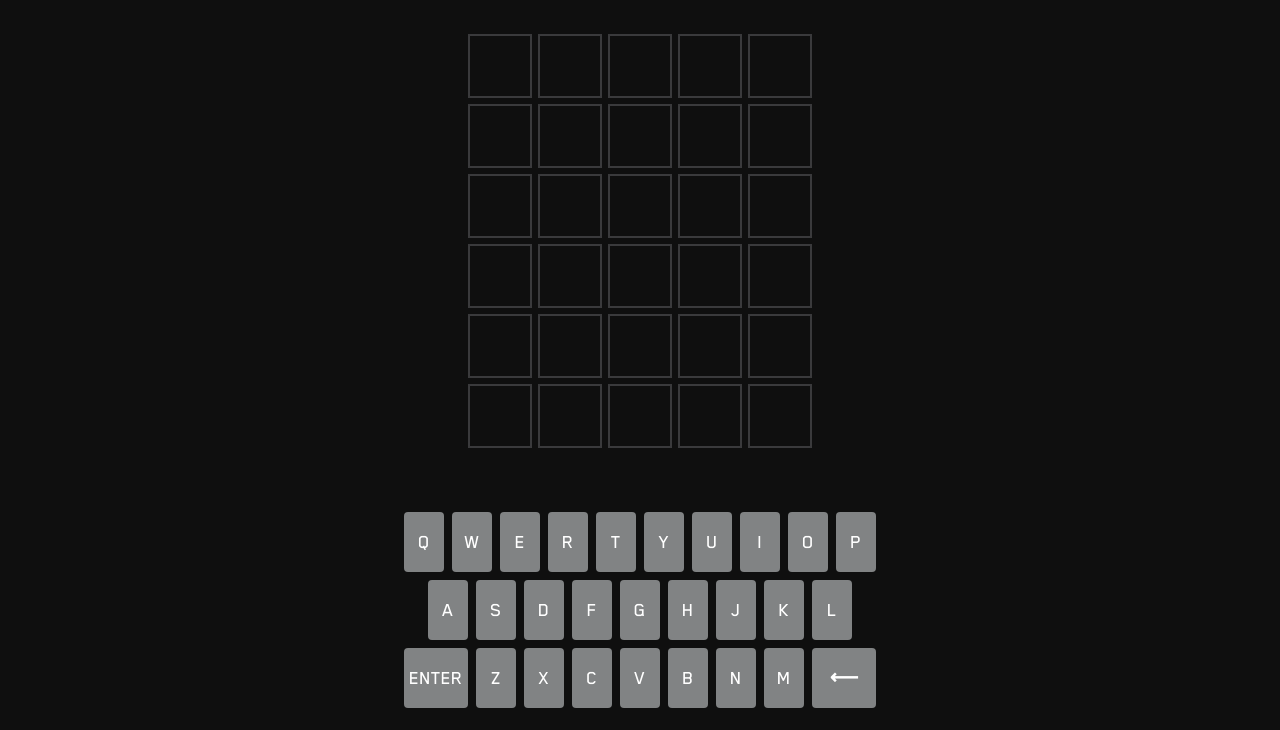
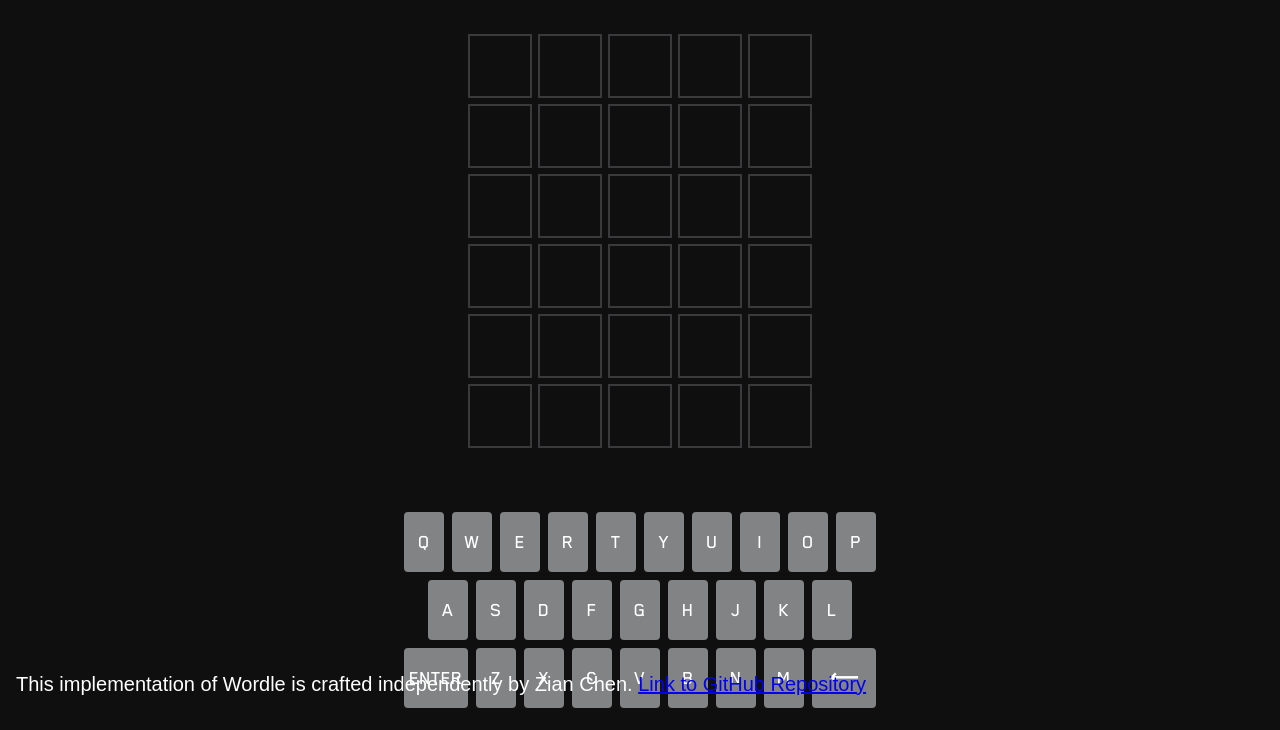
Before and after one commit to zchendev/Word.io, a plain HTML site: page index.html in a window 1280 px wide. Shown: the part 70-800 px from the top of the page. Drawn offline with Linux system fonts and the light colour scheme.

Commit message:
patch: signature (#6)

```diff
--- a/index.html
+++ b/index.html
@@ -76,6 +76,8 @@
 			</div>
 		</div>
 
+		<p id="p-signature"> This implementation of Wordle is crafted independently by Zian Chen. <a href="https://github.com/DarkSide0918/Word.io"> Link to GitHub Repository </a> </p>
+
 		<!-- Data -->
 		<script src="./src/data/answers.js"></script>
 		<script src="./src/data/words.js"></script>
--- a/src/stylesheets/styles.css
+++ b/src/stylesheets/styles.css
@@ -673,3 +673,16 @@ img.img-menu-item-icon {
 a.a-menu-item-link {
     text-decoration: none;
 }
+
+p#p-signature {
+	position: fixed;
+	bottom: 1rem;
+	left: 1rem;
+
+	color: #ffffff;
+	font-family: 'Chakra Petch', sans-serif;
+	font-size: 1.25rem;
+	font-weight: 300;
+	line-height: 1.25rem;
+	text-align: center;
+}
```
